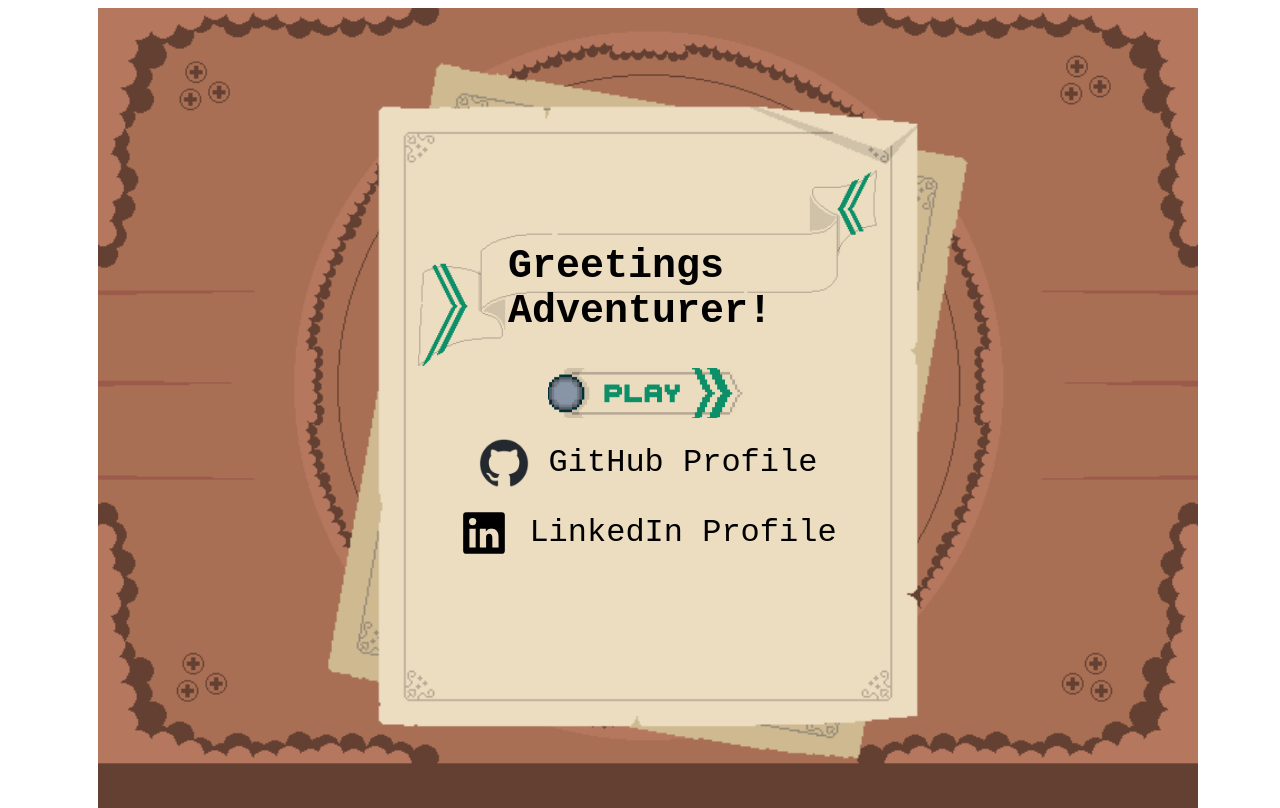
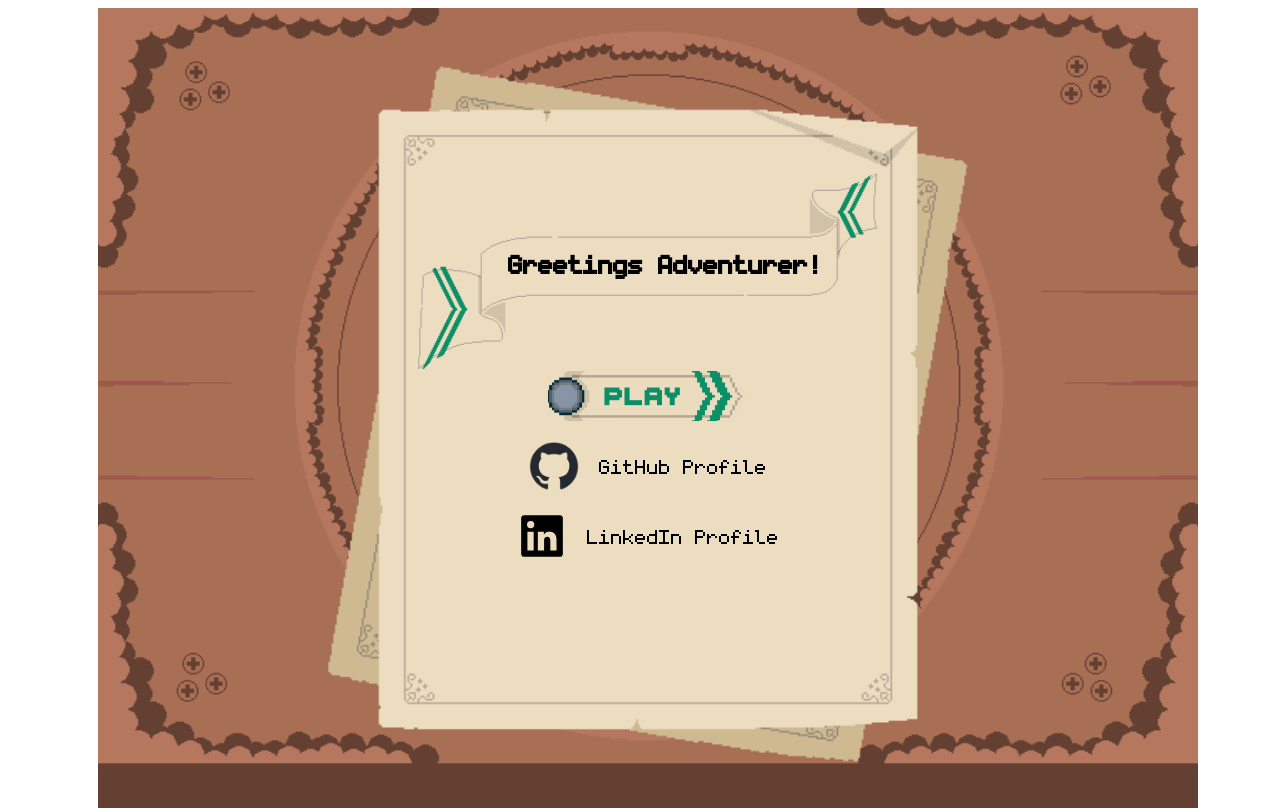
Before and after one commit to codingWithAaron/2D-Portfolio, a website built with Vite: page index.html in a window 1280 px wide. Built offline with nearby package versions, Linux system fonts and the light colour scheme; files whose address does not match are found by name; what kaboom would draw is missing.

Commit message:
changed font url path

```diff
--- a/global.css
+++ b/global.css
@@ -1,6 +1,6 @@
 @font-face {
   font-family: 'monogram';
-  src: url(monogram.ttf);
+  src: url('/public/monogram.ttf');
 }
 * {
   box-sizing: border-box;
```
